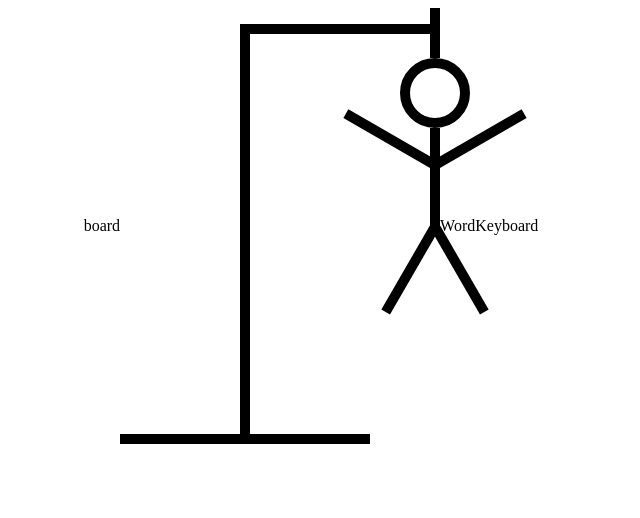
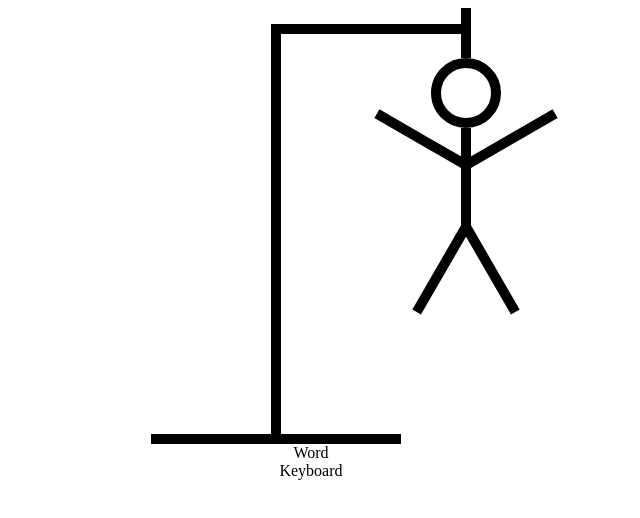
Before and after one commit to ahmads1990/ReactHangmanGame, a React (Vite) app: page / in a window 1280 px wide. Shown: the top 518 px of the page, without its empty margins (329-969 px from the left). Built offline with nearby package versions, Linux system fonts and the light colour scheme.

Commit message:
Set display flex direction to column

```diff
--- a/src/App.css
+++ b/src/App.css
@@ -2,4 +2,5 @@
     display: flex;
     justify-content: center;
     align-items: center;
+    flex-direction: column;
 }
--- a/src/App.tsx
+++ b/src/App.tsx
@@ -18,7 +18,6 @@ function App() {
 
     return (
         <div className="container">
-            {randomWord}
             <Drawing />
             <Word />
             <Keyboard />
```
